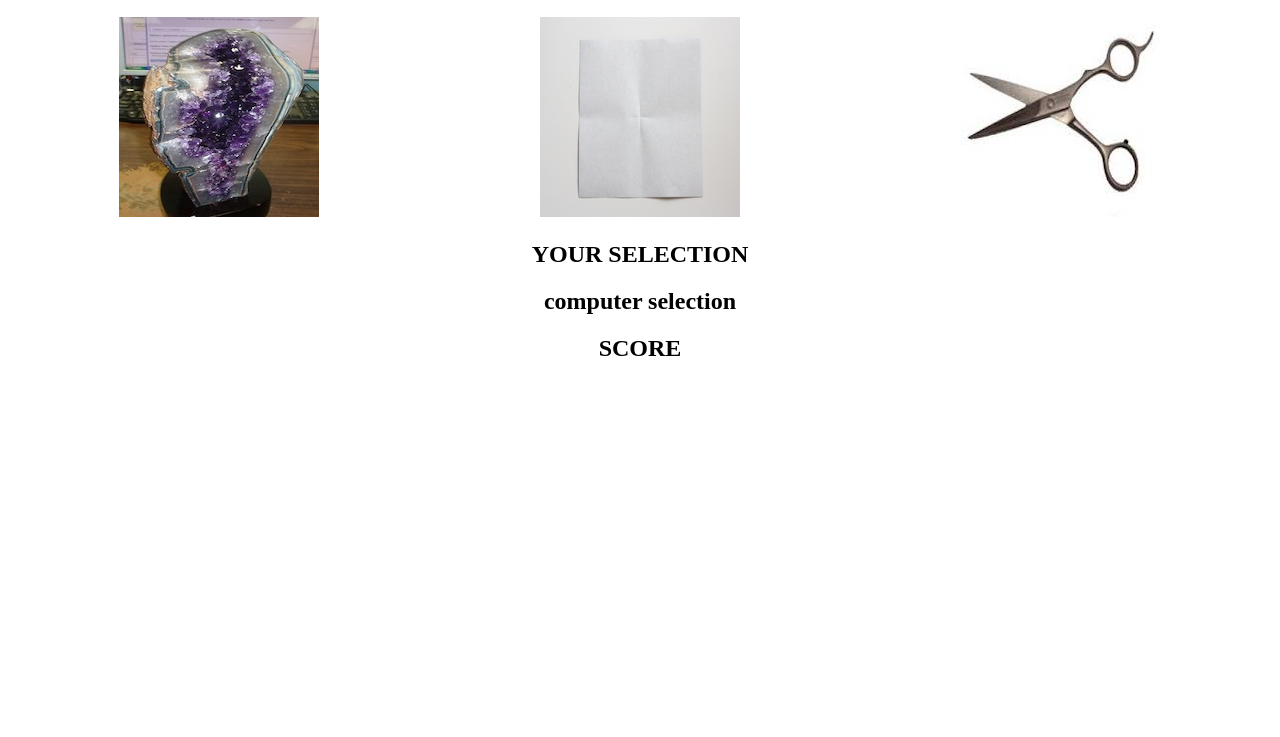
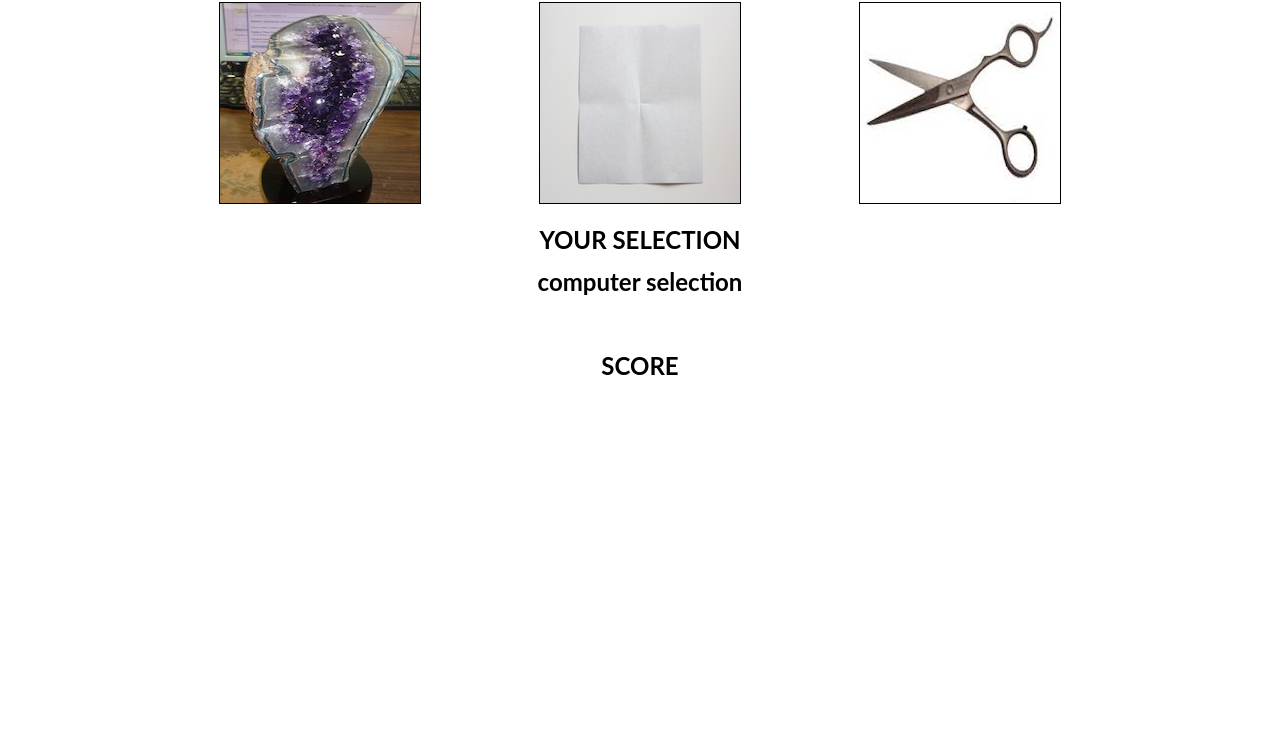
Before and after one commit to grabc59/rock-paper-scissors-warmup, a plain HTML site: page index.html in a window 1280 px wide. Shown: the part 63-800 px from the top of the page. Drawn offline with nearby package versions, Linux system fonts and the light colour scheme.

Commit message:
css border and br

```diff
--- a/style.css
+++ b/style.css
@@ -10,3 +10,11 @@ float:left;
 body {
   text-align: center;
 }
+body {
+  margin: auto;
+  font: 300 16px/22px "Lato", "Open Sans", "Helvetica Neue", Helvetica, Arial, sans-serif;
+  width: 960px;
+}
+img {
+  border: 1px solid black;
+}
```
Also changed, not shown: index.html (+1 -0 lines).
